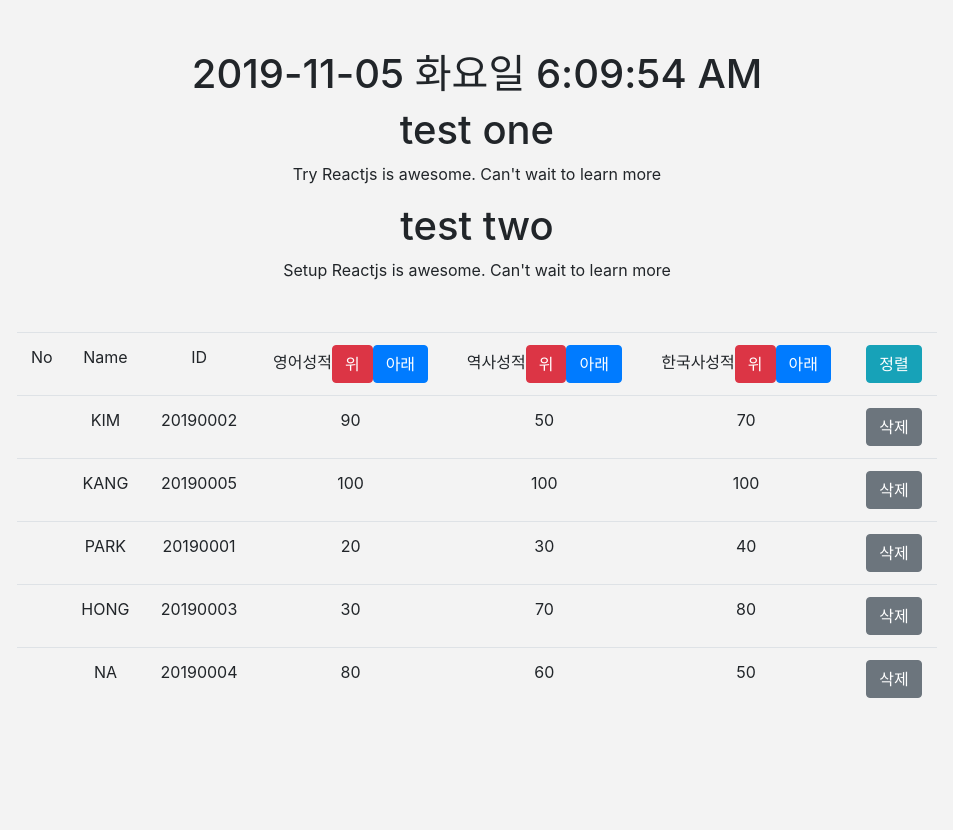
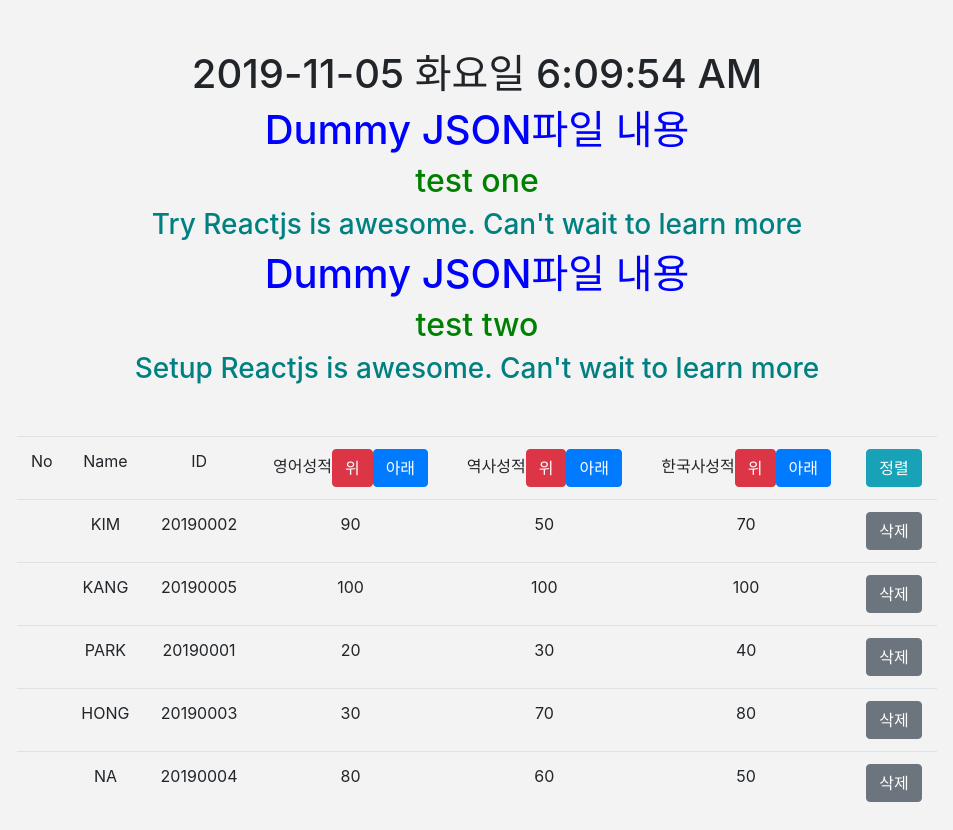
Before and after one commit to ryan3780/javascript_test, a React (Create React App) app in the folder my-app/: page / in a window 1280 px wide. Shown: the whole page, without its empty margins (163-1116 px from the left). Before the commit the page ends 800 px from the top, so only its background shows below. Built offline with nearby package versions, Linux system fonts and the light colour scheme.

Commit message:
Why it is hard to me??

```diff
--- a/my-app/src/App.js
+++ b/my-app/src/App.js
@@ -47,6 +47,7 @@ class App extends Component {
     ]
   };
 
+  // 정렬하는 기능을 1개의 함수로 합쳤지만, 매개변수를 무언가 이쁜걸로 설정하고 싶은데...
   compareButton = buttonId => {
     const { students } = this.state;
     // 정렬 버튼을 누르면 App.js에서 바로 아래에 있는 콘솔이 찍힌다. 다른 조건은 안그런데...왜그러지???
@@ -99,8 +100,9 @@ class App extends Component {
             {TestData.map((data, index) => {
               return (
                 <div key={index}>
-                  <h1>{data.title}</h1>
-                  <p>{data.content}</p>
+                  <h1 style={{ color: "blue" }}>Dummy JSON파일 내용</h1>
+                  <h2 style={{ color: "green" }}>{data.title}</h2>
+                  <h3 style={{ color: "#008080" }}>{data.content}</h3>
                 </div>
               );
             })}
--- a/my-app/src/StudentsInfoList.js
+++ b/my-app/src/StudentsInfoList.js
@@ -10,6 +10,7 @@ class StudentsInfoList extends Component {
     onRemove: () => console.warn("onRemove not defined")
   };
 
+  // 정렬하는 기능인데...onClick()의 파라미터를 이쁘게 줄 방법은 없나...?
   handleClick = e => {
     console.log(e.target.id);
     const buttonId = e.target.id;
```
